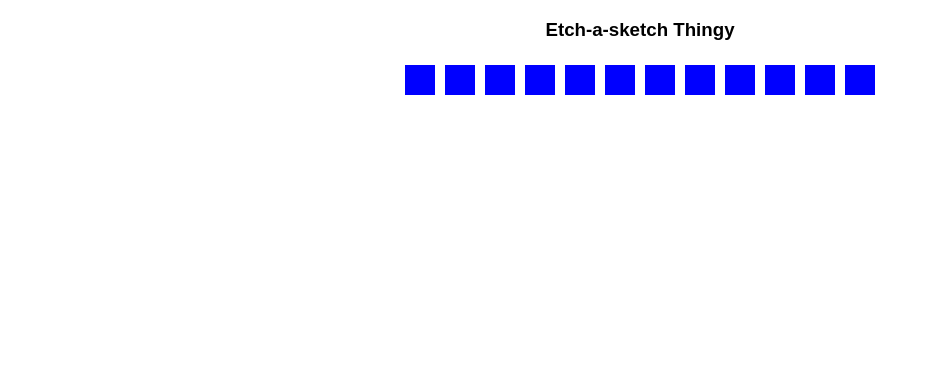
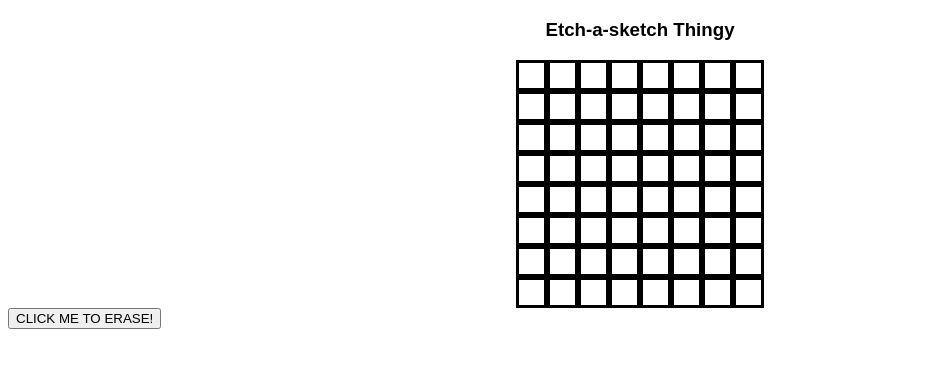
Before and after one commit to JXU-CODE/sketchything, a plain HTML site: page index.html in a window 1280 px wide. Shown: the part 61-428 px from the top of the page, without its empty margins (0-930 px from the left). Drawn offline with Linux system fonts and the light colour scheme.

Commit message:
Added mouseover script for grid, added button

```diff
--- a/index.html
+++ b/index.html
@@ -10,9 +10,9 @@
     <h1 id="header">Hello World</h1>
     <h3 id="header">Etch-a-sketch Thingy</h3>
 
-    <div id = 'container'>
+    <div id = 'container'></div>
 
-    </div>
+    <button>CLICK ME TO ERASE!</button>
 
     <script src="script.js"></script>
 </body>
--- a/script.js
+++ b/script.js
@@ -11,15 +11,23 @@ const container = document.getElementById('container');
 //adjust container width and height based on number of squares?
 //ex: height and width should both equal to length and width * number of rows and columns
 
+//let gridwidth = user input?
 
 
 
 //loop to create grid based on userinput
-for (let i = 0; i < 12; i++) {
+for (let i = 0; i < 64; i++) {
     //create a div
     const square = document.createElement('div');
-    square.className = 'square';
+    //set class name
+    square.classList.add('square');
     //add to container
     container.appendChild(square);
-    console.log('bungus');
- }
+
+
+
+    square.addEventListener('mouseover', () => {
+        square.classList.add('colored');
+    })
+
+}
--- a/style.css
+++ b/style.css
@@ -15,12 +15,25 @@ body{
     display:flex;
     justify-content: center;
     align-items: center;
+    margin-right:auto;
+    margin-left:auto;
+    flex-wrap:wrap;
+    max-width:250px;
+}
 
 .square{
-    height:30px;
-    width:30px;
-    margin:5px;
-    background: blue;
-    justify-content: center;
-    align-items: center;
+    height:25px;
+    width:25px;
+    border: 3px solid black;
+    background:white;
 }
+
+.colored{
+    background:black;
+}
+
+.erase{
+    background-color:#008CBA;
+    border-radius: 5px;
+    padding:10px;
+}
```
